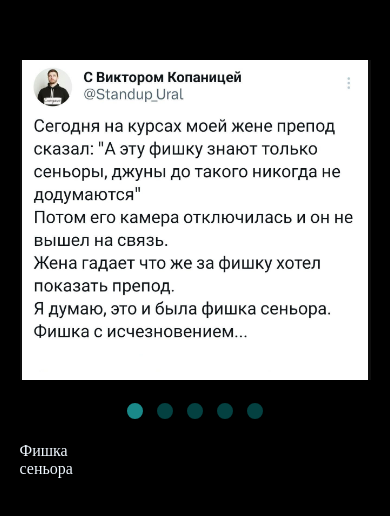
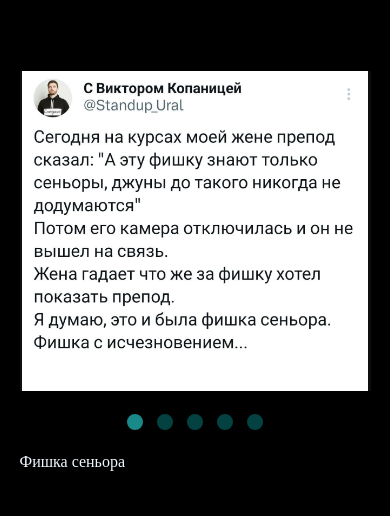
Before and after one commit to NitaLewska/cssMemeSlider, a plain HTML site: page cssMemeSlider/index.html in a window 390 px wide. Shown: the part 144-660 px from the top of the page. Drawn offline with Linux system fonts and the light colour scheme.

Commit message:
fix: fix descriptions' positioning (Sun, Sep 17, 2023 18:56:20 PM)

```diff
--- a/cssMemeSlider/styles.css
+++ b/cssMemeSlider/styles.css
@@ -185,5 +185,10 @@ input[type="radio"]:checked+label:hover {
     .slider_descriptions {
         grid-area: 3/1/4/2;
         justify-self: left;
+        overflow-x: hidden;
+        flex-direction: column;
+        height: 2rem;
+        overflow-y: hidden;
     }
+
 }
```
